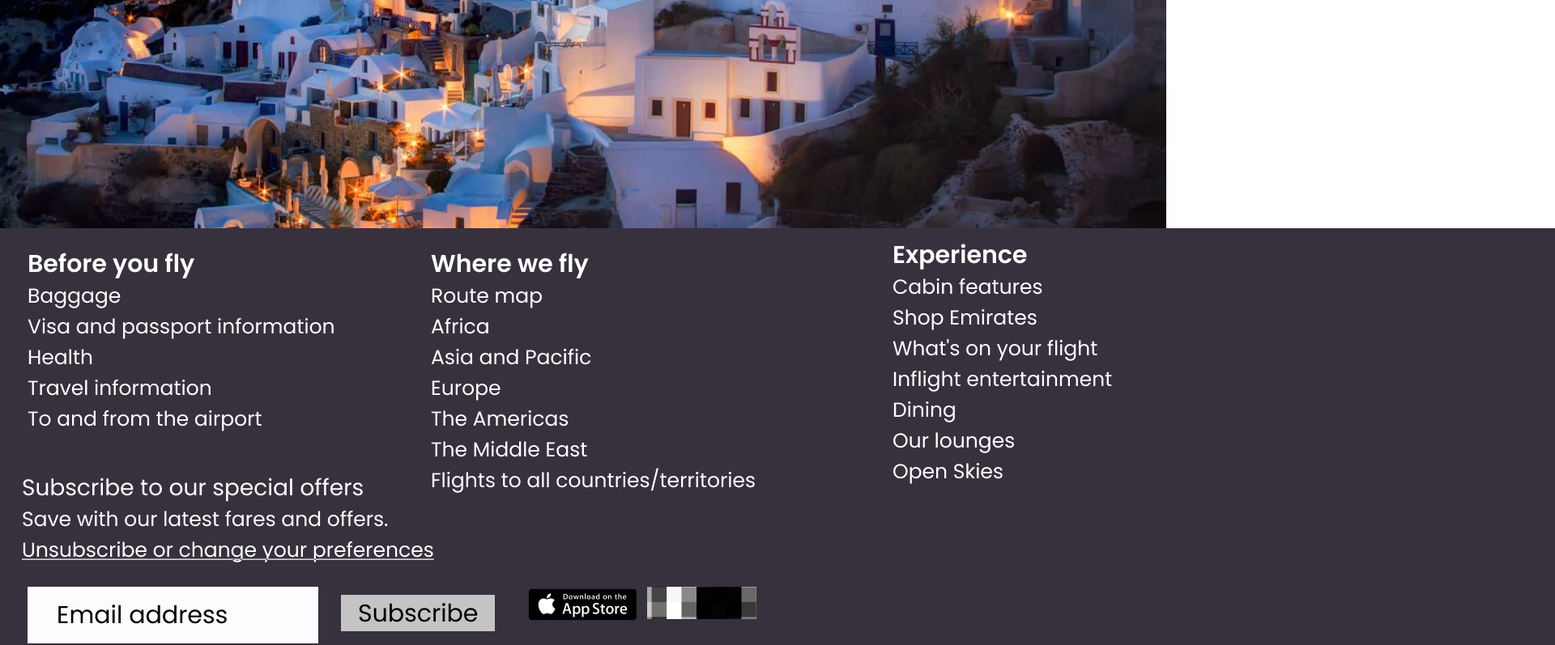
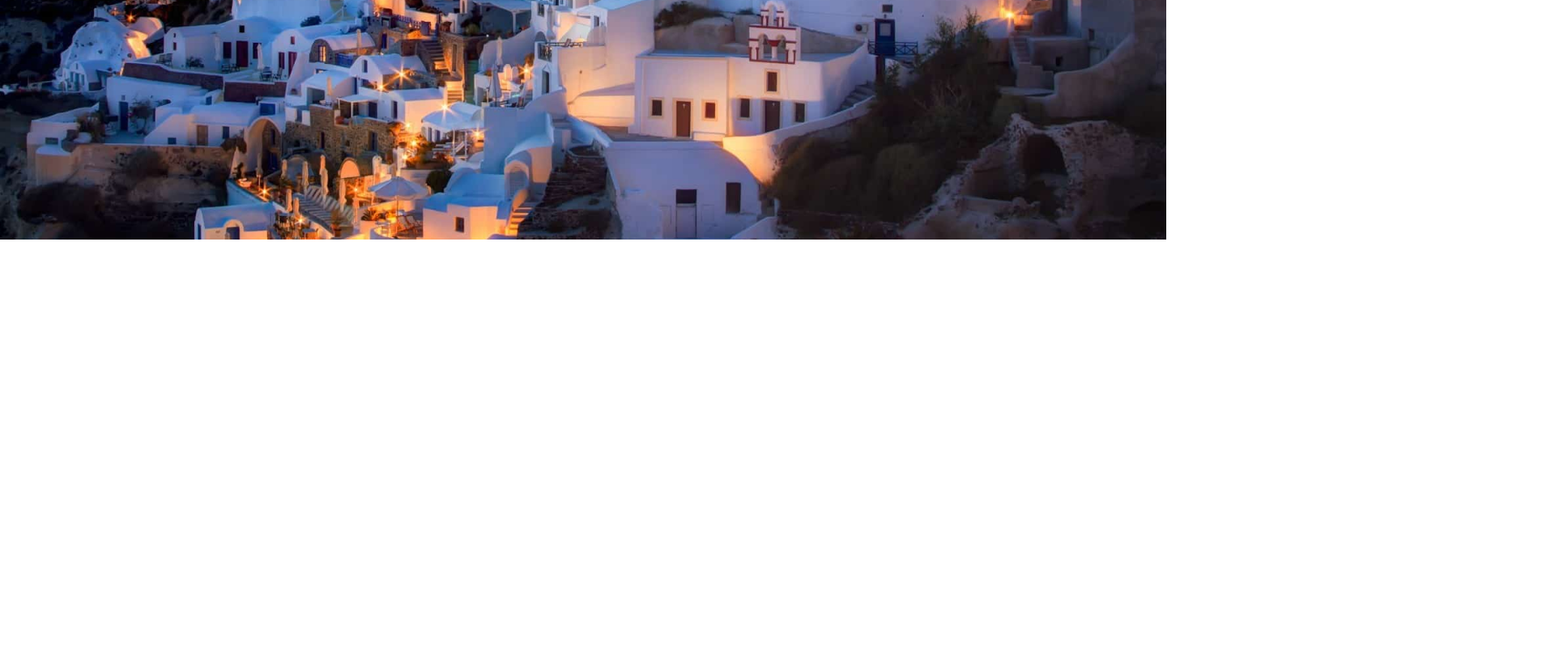
Before and after one commit to asdsdvgsg/labrab, a plain HTML site: page index.html in a window 1280 px wide. Shown: the part 728-1525 px from the top of the page at 81% size, 1920 px wide, since content can reach past the window. After the commit the page ends 1028 px from the top, so only its background shows below. Drawn offline with Linux system fonts and the light colour scheme; files whose address does not match are found by name; a web font is replaced by a local one.

Commit message:
Update index.html

```diff
--- a/index.html
+++ b/index.html
@@ -33,8 +33,5 @@
 		<img src="image/button.png" class="main__button">
 		<h6 class="main__button__text"><a href="rew.html">REVIEWS</h6></a>
 	</main>
-	<footer class="footer">
-		<img src="image/footer.png">
-	</footer>
 </body>
 </html>
```
